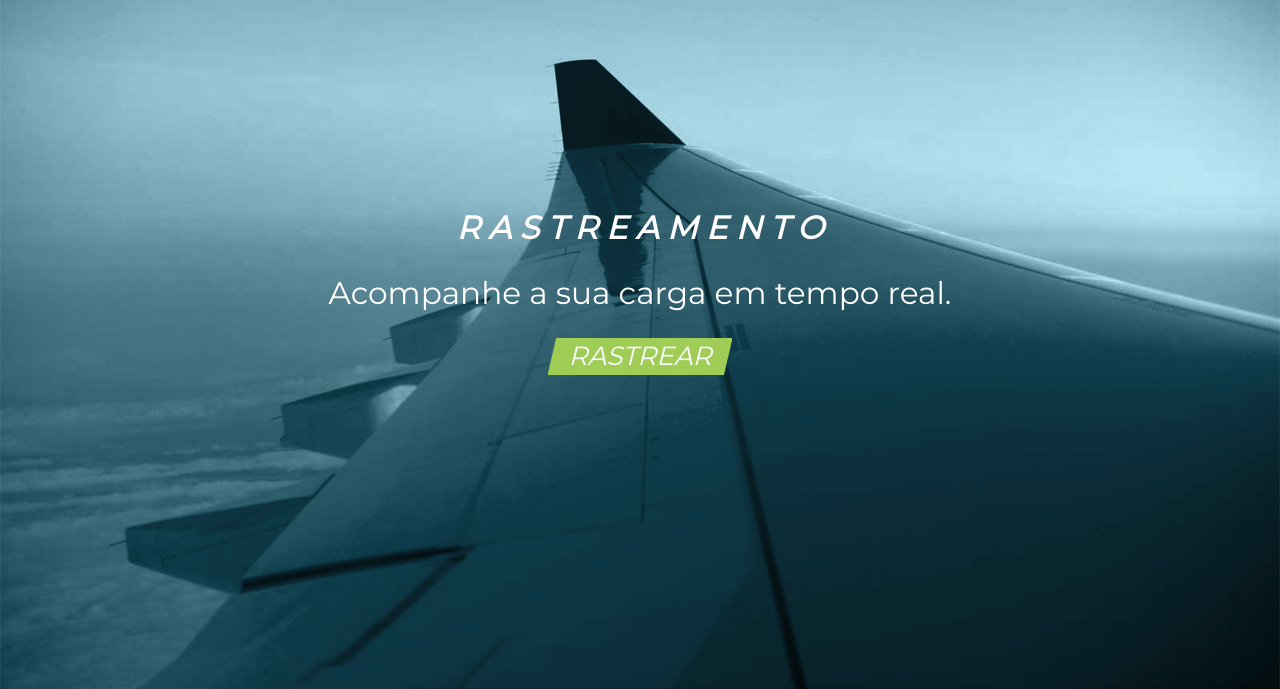
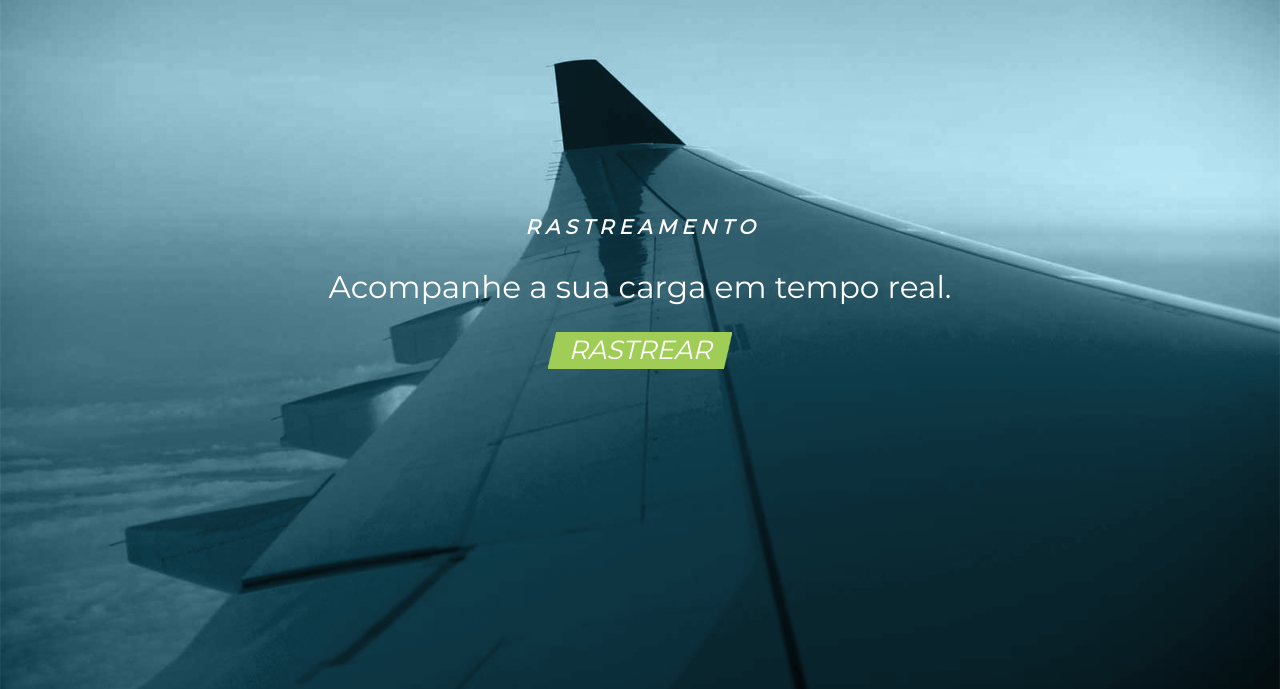
Before and after one commit to SALNO18/memphiscourier.github.io, a plain HTML site: page index.html in a window 1280 px wide. Shown: the part 2483-3172 px from the top of the page. Drawn offline with nearby package versions, Linux system fonts and the light colour scheme; some packages are replaced by stand-ins of ours; a script that the page names is missing.

Commit message:
Update title to subtitle

```diff
--- a/index.html
+++ b/index.html
@@ -141,7 +141,7 @@
         <div class="container">
             <div class="columns  mem-columns mem-columns-tracking">
                 <div class="column">
-                    <h1 class="title mem-tracking-title">R A S T R E A M E N T O</h1>
+                    <h1 class="subtitle mem-tracking-title">R A S T R E A M E N T O</h1>
                     <h2 class="mem-tracking-subtitle">Acompanhe a sua carga em tempo real.</h2>
                     <a href="http://tracking.memphiscourier.com.br/" class="mem-button">RASTREAR</a>
                 </div>
@@ -171,14 +171,14 @@
     <script src="https://cdn.jsdelivr.net/gh/cferdinandi/smooth-scroll@14/dist/smooth-scroll.polyfills.min.js"></script>
     <script>
         var scroll = new SmoothScroll('a[href*="#"]');
+    </script>
+    <script>
         var menu = document.getElementById("menu")
         var menuActive = "is-active"
 
         function isHover(e) {
             return (e.parentElement.querySelector(':hover') === e);
         }
-
-
         var menuBurger = document.getElementById('menu-burger');;
         document.addEventListener('mousemove', function checkHover() {
             var hovered = isHover(menuBurger);
```
